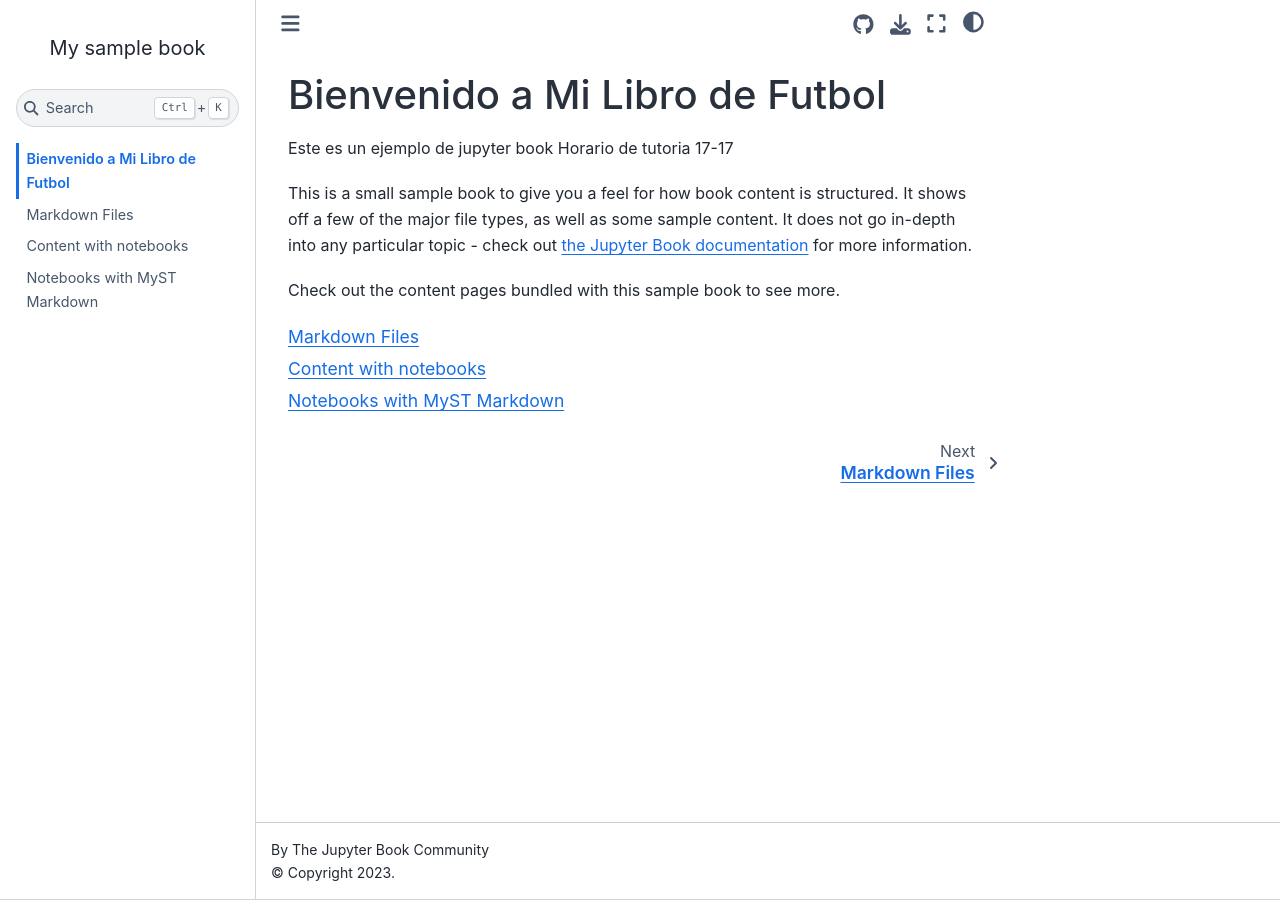
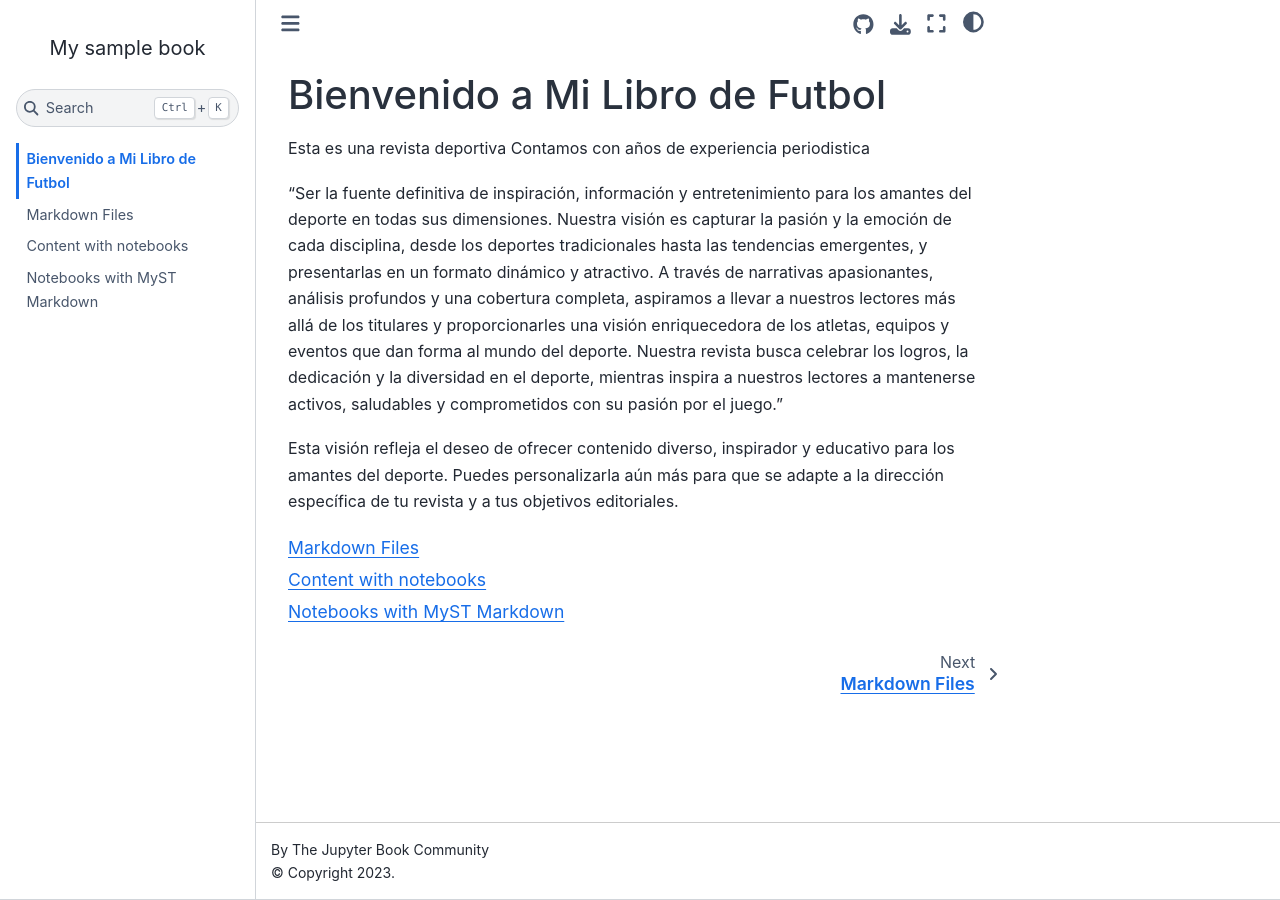
Before and after one commit to Polibiorellana/milibro, a Jupyter Book: the page built from intro.md, in a window 1280 px wide. Built offline with Jupyter Book 1.0.4 settings and Sphinx 7.4.7 and the Sphinx Book theme 1.1.4, drawn with Linux system fonts in a browser that asks for light colours.

Commit message:
Update intro.md

````diff
--- a/intro.md
+++ b/intro.md
@@ -1,14 +1,15 @@
 # Bienvenido a Mi Libro de Futbol
 
-Este es un ejemplo de jupyter book
-Horario de tutoria 17-17
+Esta es una revista deportiva
+Contamos con años de experiencia periodistica
 
-This is a small sample book to give you a feel for how book content is
-structured.
-It shows off a few of the major file types, as well as some sample content.
-It does not go in-depth into any particular topic - check out [the Jupyter Book documentation](https://jupyterbook.org) for more information.
 
-Check out the content pages bundled with this sample book to see more.
+"Ser la fuente definitiva de inspiración, información y entretenimiento para los amantes del deporte en todas sus dimensiones. Nuestra visión es capturar la pasión y la emoción de cada disciplina, desde los deportes tradicionales hasta las tendencias emergentes, y presentarlas en un formato dinámico y atractivo. A través de narrativas apasionantes, análisis profundos y una cobertura completa, aspiramos a llevar a nuestros lectores más allá de los titulares y proporcionarles una visión enriquecedora de los atletas, equipos y eventos que dan forma al mundo del deporte. Nuestra revista busca celebrar los logros, la dedicación y la diversidad en el deporte, mientras inspira a nuestros lectores a mantenerse activos, saludables y comprometidos con su pasión por el juego."
+
+Esta visión refleja el deseo de ofrecer contenido diverso, inspirador y educativo para los amantes del deporte. Puedes personalizarla aún más para que se adapte a la dirección específica de tu revista y a tus objetivos editoriales.
+
+
+
 
 ```{tableofcontents}
 ```
````
